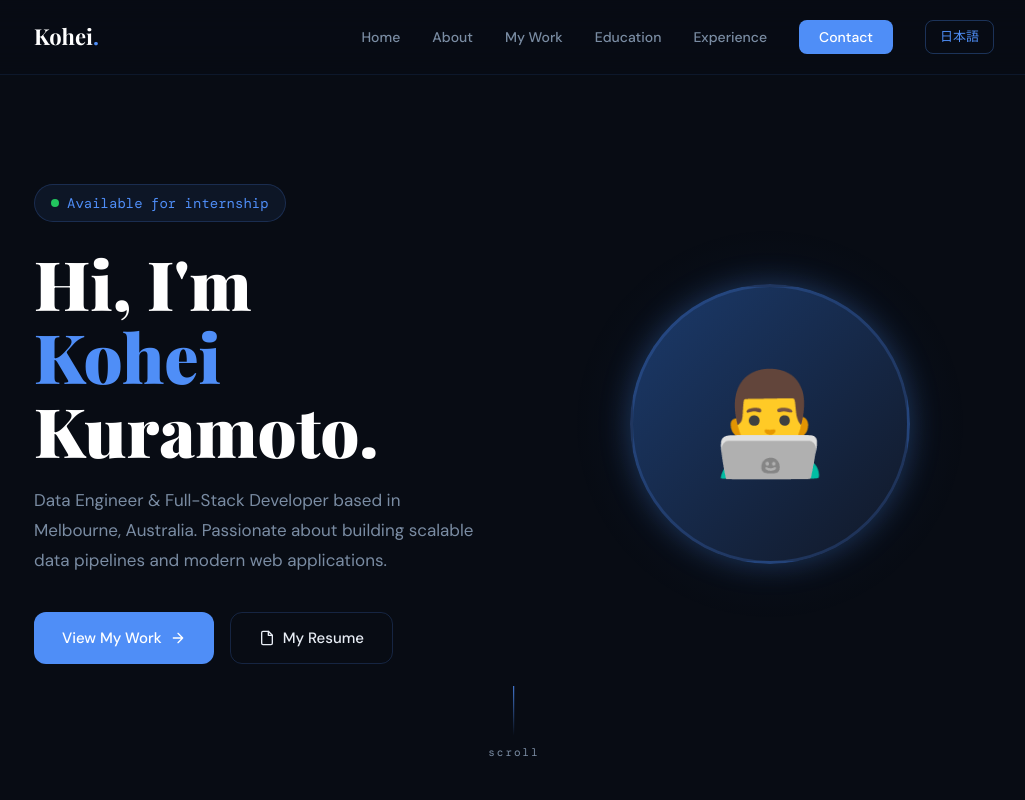
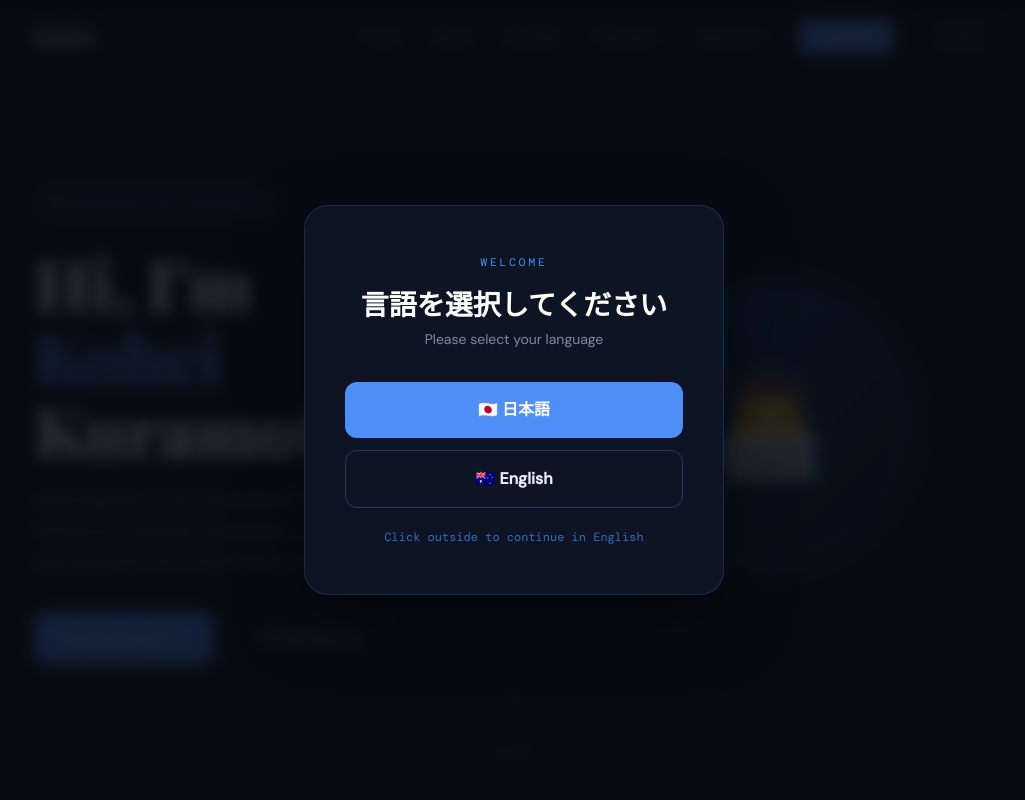
Before and after one commit to Kohei-Kuramoto/portfolio.v2, a Next.js app: page / in a window 1280 px wide. Shown: the top 800 px of the page, without its empty margins (126-1151 px from the left). Built offline with nearby package versions, Linux system fonts and the light colour scheme.

Commit message:
Implement language choice when visit first time

```diff
--- a/src/app/page.tsx
+++ b/src/app/page.tsx
@@ -1,4 +1,5 @@
 import Navbar from "@/components/Navbar";
+import LangModal from "@/components/LangModal";
 import HomeSection from "@/sections/HomeSection";
 import AboutSection from "@/sections/AboutSection";
 import WorkSection from "@/sections/WorkSection";
@@ -9,6 +10,7 @@ import ContactSection from "@/sections/ContactSection";
 export default function Page() {
   return (
     <>
+      <LangModal />
       <Navbar />
       <main>
         <HomeSection />
--- /dev/null
+++ b/src/components/LangModal.tsx
@@ -0,0 +1,71 @@
+'use client';
+
+import { useEffect, useState } from 'react';
+import { useLang } from '@/lib/LangContext';
+import type { Lang } from '@/lib/i18n';
+
+export default function LangModal() {
+  const { setLang } = useLang();
+  const [visible, setVisible] = useState(false);
+
+  useEffect(() => {
+    const saved = sessionStorage.getItem('lang');
+    if (saved) {
+      setLang(saved as Lang);
+    } else {
+      setVisible(true);
+    }
+  }, []);
+
+  const choose = (l: Lang) => {
+    setLang(l);
+    sessionStorage.setItem('lang', l);
+    setVisible(false);
+  };
+
+  const dismiss = () => {
+    sessionStorage.setItem('lang', 'en');
+    setVisible(false);
+  };
+
+  if (!visible) return null;
+
+  return (
+    <div
+      onClick={dismiss}
+      style={{position: 'fixed', inset: 0, zIndex: 1000, background: 'rgba(8,12,20,0.85)', backdropFilter: 'blur(8px)', display: 'flex', alignItems: 'center', justifyContent: 'center'}}
+    >
+      <div
+        onClick={e => e.stopPropagation()}
+        style={{background: '#0D1524', border: '1px solid rgba(79,142,247,0.2)', borderRadius: '24px', padding: '48px 40px', maxWidth: '420px', width: '90%', textAlign: 'center', boxShadow: '0 24px 64px rgba(0,0,0,0.5)'}}
+      >
+        <p style={{fontFamily: 'DM Mono, monospace', fontSize: '11px', letterSpacing: '3px', color: '#4F8EF7', textTransform: 'uppercase', marginBottom: '16px'}}>Welcome</p>
+        <h2 style={{fontFamily: '"Playfair Display", serif', fontSize: '28px', fontWeight: 700, color: 'white', marginBottom: '8px', lineHeight: 1.2}}>
+          言語を選択してください
+        </h2>
+        <p style={{fontSize: '14px', color: '#7A8CA3', marginBottom: '32px'}}>
+          Please select your language
+        </p>
+
+        <div style={{display: 'flex', flexDirection: 'column', gap: '12px'}}>
+          <button
+            onClick={() => choose('ja')}
+            style={{width: '100%', padding: '16px', borderRadius: '12px', background: '#4F8EF7', border: 'none', color: 'white', fontSize: '16px', fontWeight: 600, cursor: 'pointer'}}
+          >
+            🇯🇵 日本語
+          </button>
+          <button
+            onClick={() => choose('en')}
+            style={{width: '100%', padding: '16px', borderRadius: '12px', background: 'transparent', border: '1px solid rgba(79,142,247,0.3)', color: '#E8EDF5', fontSize: '16px', fontWeight: 600, cursor: 'pointer'}}
+          >
+            🇦🇺 English
+          </button>
+        </div>
+
+        <p style={{fontSize: '12px', color: '#4F8EF7', marginTop: '20px', fontFamily: 'DM Mono, monospace', opacity: 0.7}}>
+          Click outside to continue in English
+        </p>
+      </div>
+    </div>
+  );
+}
```
